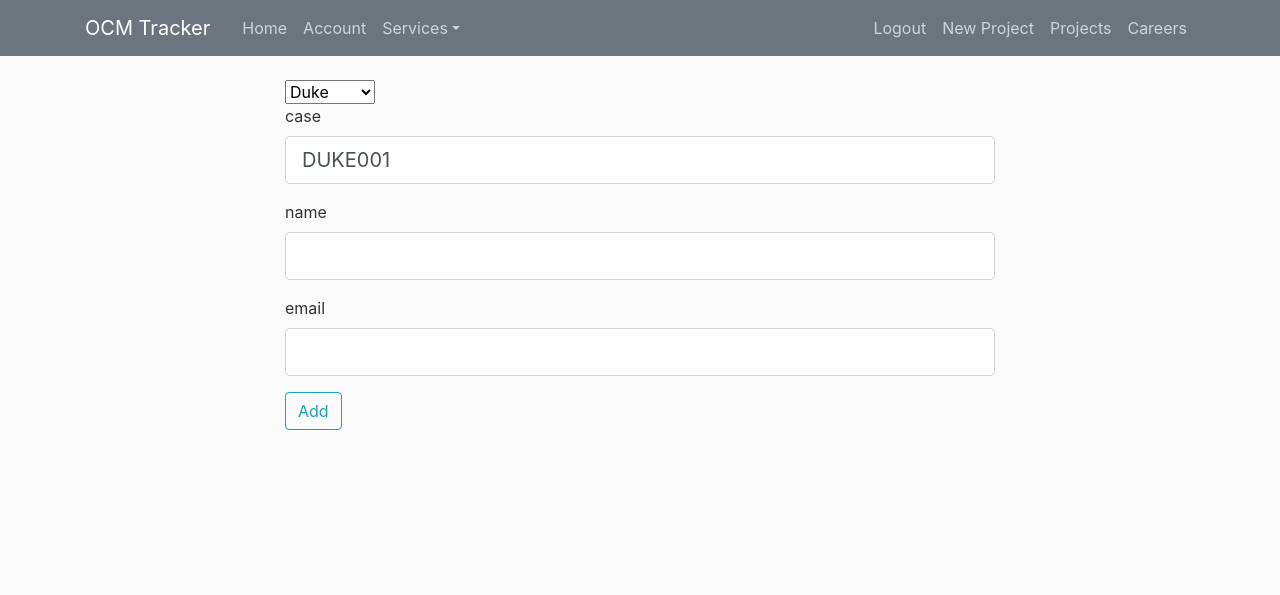
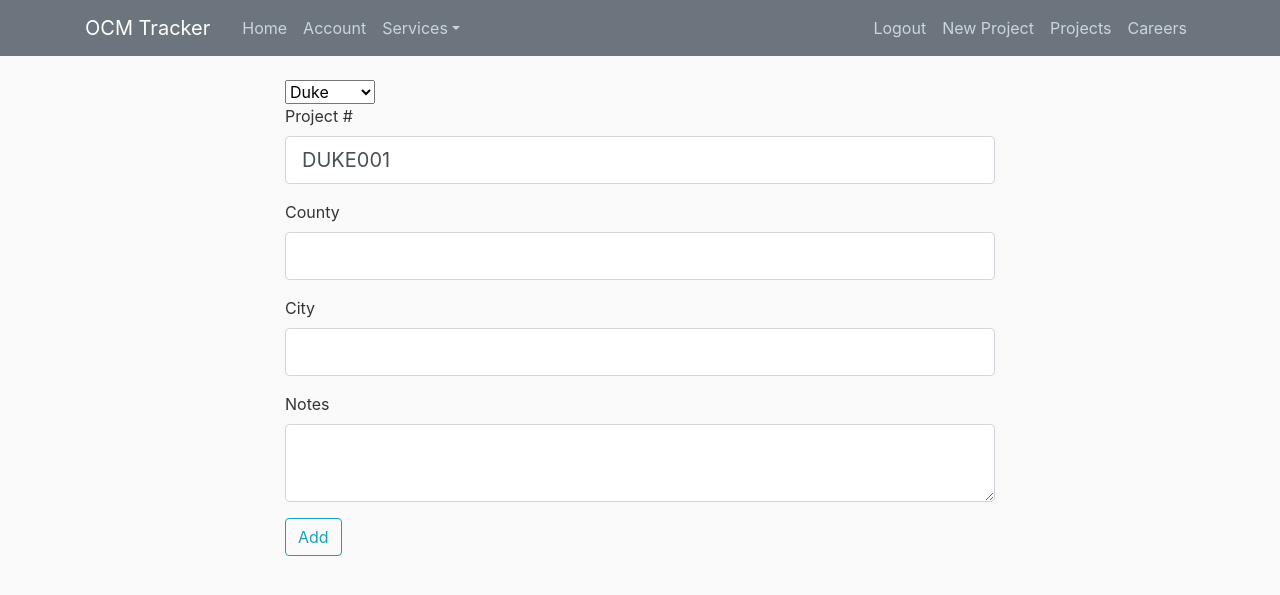
Before and after one commit to ibaf001/conexus, a Flask app: page /add_project/ in a window 1280 px wide. Shown: the top 595 px of the page. Run offline with Flask 2, Linux system fonts and the light colour scheme; a user stored in the database is signed in; some libraries are stand-ins or nearby versions.

```diff
--- a/tracker/forms.py
+++ b/tracker/forms.py
@@ -1,5 +1,5 @@
 from flask_wtf import FlaskForm
-from wtforms import StringField, PasswordField, SubmitField, BooleanField, SelectField
+from wtforms import StringField, PasswordField, SubmitField, BooleanField, SelectField, TextAreaField
 from wtforms.validators import DataRequired, Length, Email, EqualTo, ValidationError
 from tracker.models import User
 
@@ -40,39 +40,38 @@ class ProjectForm(FlaskForm):
 
 # forms used for projects
 class DukeForm(FlaskForm):
-    case = StringField('case', validators=[DataRequired()], default='DUKE001')
-    name = StringField('name', validators=[DataRequired()])
-    email = StringField('email', validators=[DataRequired()])
+    project_id = StringField('Project #', validators=[DataRequired()], default='DUKE001')
+    county = StringField('County', validators=[DataRequired()])
+    city = StringField('City', validators=[DataRequired()])
+    notes = TextAreaField('Notes')
     #assignee = SelectField(u'assignee', choices=['Ibo', 'Briella'])
 
     submit = SubmitField('Add')
 
 
 class IPLForm(FlaskForm):
-    case = StringField('case', validators=[DataRequired()], default='IPL555', render_kw={'readonly': True})
-    name = StringField('name', validators=[DataRequired()])
-    email = StringField('email', validators=[DataRequired(), Email()])
+    project_id = StringField('Project #', validators=[DataRequired()], default='IPL555', render_kw={'readonly': True})
+    county = StringField('County', validators=[DataRequired()])
+    city = StringField('City', validators=[DataRequired()])
     address = StringField('address', validators=[DataRequired()])
-
+    notes = TextAreaField('Notes')
     submit = SubmitField('Add')
 
 
 class ComcastForm(FlaskForm):
-    case = StringField('case', validators=[DataRequired()])
-    name = StringField('name', validators=[DataRequired()])
-    email = StringField('email', validators=[DataRequired()])
+    project_id = StringField('Project #', validators=[DataRequired()])
+    county = StringField('County', validators=[DataRequired()])
+    city = StringField('City', validators=[DataRequired()])
     address = StringField('address', validators=[DataRequired()])
-    city = StringField('city', validators=[DataRequired()])
     state = StringField('state', validators=[DataRequired()])
-
+    notes = TextAreaField('Notes')
     submit = SubmitField('Add')
 
 
 class CitizenForm(FlaskForm):
-    case = StringField('case', validators=[DataRequired(), Length(min=2, max=18)])
-    name = StringField('name', validators=[DataRequired()])
-    email = StringField('email', validators=[DataRequired()])
-    county = StringField('county', validators=[DataRequired()])
+    project_id = StringField('Project #', validators=[DataRequired(), Length(min=2, max=18)])
+    county = StringField('County', validators=[DataRequired()])
+    city = StringField('City', validators=[DataRequired()])
     sector = StringField('sector', validators=[DataRequired()])
-
+    notes = TextAreaField('Notes')
     submit = SubmitField('Add')
--- a/tracker/routes.py
+++ b/tracker/routes.py
@@ -20,7 +20,8 @@ def home():
 @app.route('/projects/<int:page>')
 @login_required
 def projects(page):
-    all_projects = retrieve_project_by_id(current_user.id)
+    all_projects = retrieve_project_by_id(current_user.email)
+    print(all_projects)
     num_rows = 3
     start, begin, end = _get_page_limits(page, num_rows, len(all_projects))
     all_projects = all_projects[start:(start+num_rows)]
@@ -46,7 +47,8 @@ def project(case):
     users = {"ibobafumba@gmail.com": "Ibo Bafumba", "horimbere86@yahoo.fr": "Briella Horimbere",
              "gabriel@gmail": "Gabriel Bafumba", "jojo@gmail.com": "Johanna Bafumba",
              "blaise.mpinga@ocmgroups.com": "Blaise Mpinga"}
-    return render_template('project.html', title='Project', case=case, users=users)
+    proj = get_projects_by_project_number(case)
+    return render_template('project.html', title='Project', case=case, users=users, proj=proj)
 
 
 @app.route('/upload/<case>', methods=["GET", "POST"])
@@ -122,9 +124,9 @@ def add_project(name):
         for field in form:
             if field.name not in ('csrf_token', 'submit'):
                 obj[field.label.text] = field.data
-        obj['user_id'] = current_user.id
+        obj['user_id'] = current_user.email
         obj['client'] = name
-        obj['created_at'] = datetime.utcnow()
+        obj['created_at'] = datetime.utcnow()  # TODO change to local time
         save_project(obj)
         flash('project created successfully', 'success')
         return render_template("add_project.html", form=form, clients=clients, selected=name)
@@ -147,12 +149,15 @@ def account():
 def assign():
     if request.method == "POST":
         email_receiver = request.form['user']
-        case = request.form['case']
-        if send_email(email_receiver, case):
+        project_id = request.form['case']
+        proj = get_projects_by_project_number(project_id)
+        proj['assignee'] = email_receiver
+        save_project(proj)
+        if send_email(email_receiver, project_id):
             flash(Markup("<strong>Success!</strong> email sent."), 'success')
         else:
             flash(Markup("<strong>Success!</strong> email sent."), 'success')
-    return redirect(url_for('project', case=case))
+    return redirect(url_for('project', case=project_id))
 
 
 @app.route('/services')
--- a/tracker/templates/projects.html
+++ b/tracker/templates/projects.html
@@ -7,13 +7,13 @@
 <table class="table table-dark table-bordered" >
     <tr>
         <th>Client</th>
-        <th>Case</th>
+        <th>Project #</th>
         <th>Created</th>
     </tr>
     {% for project in all_projects %}
     <tr>
         <td>{{ project['client'] }}</td>
-        <td><a href="{{ url_for('project', case=project['case']) }}"> {{ project['case'] }}</a></td>
+        <td><a href="{{ url_for('project', case=project['Project #']) }}"> {{ project['Project #'] }}</a></td>
         <td> {{ project['created_at'].strftime('%m/%d/%Y %H:%M:%S') }}</td>
         <td><a href="{{ url_for('del_project', case=project['case'])}}"> delete</a>   <!--  del_project/case -->
         </td>
```
Also changed, not shown: tracker/templates/project.html (+19 -6 lines), tracker/utils.py (+20 -1 lines).
